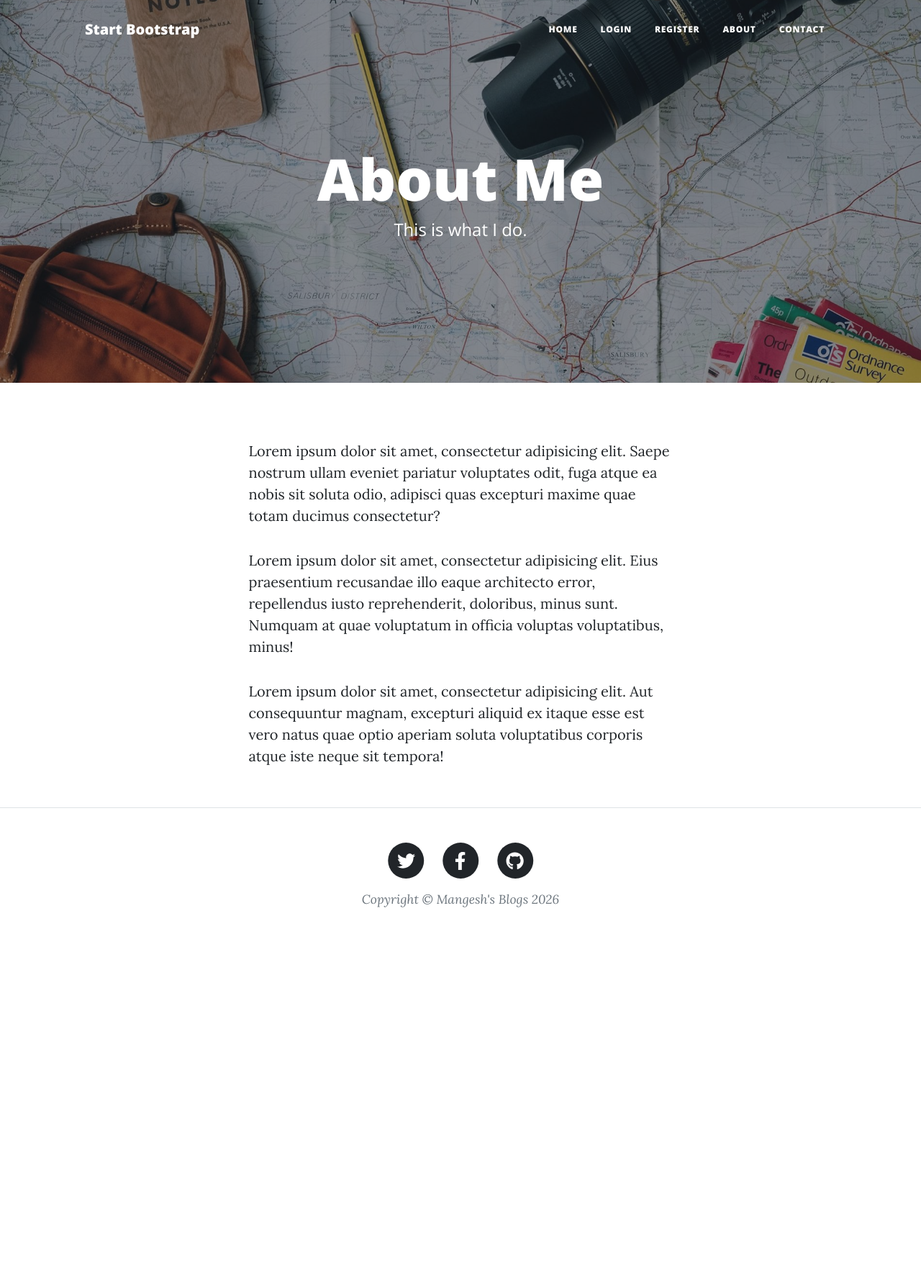
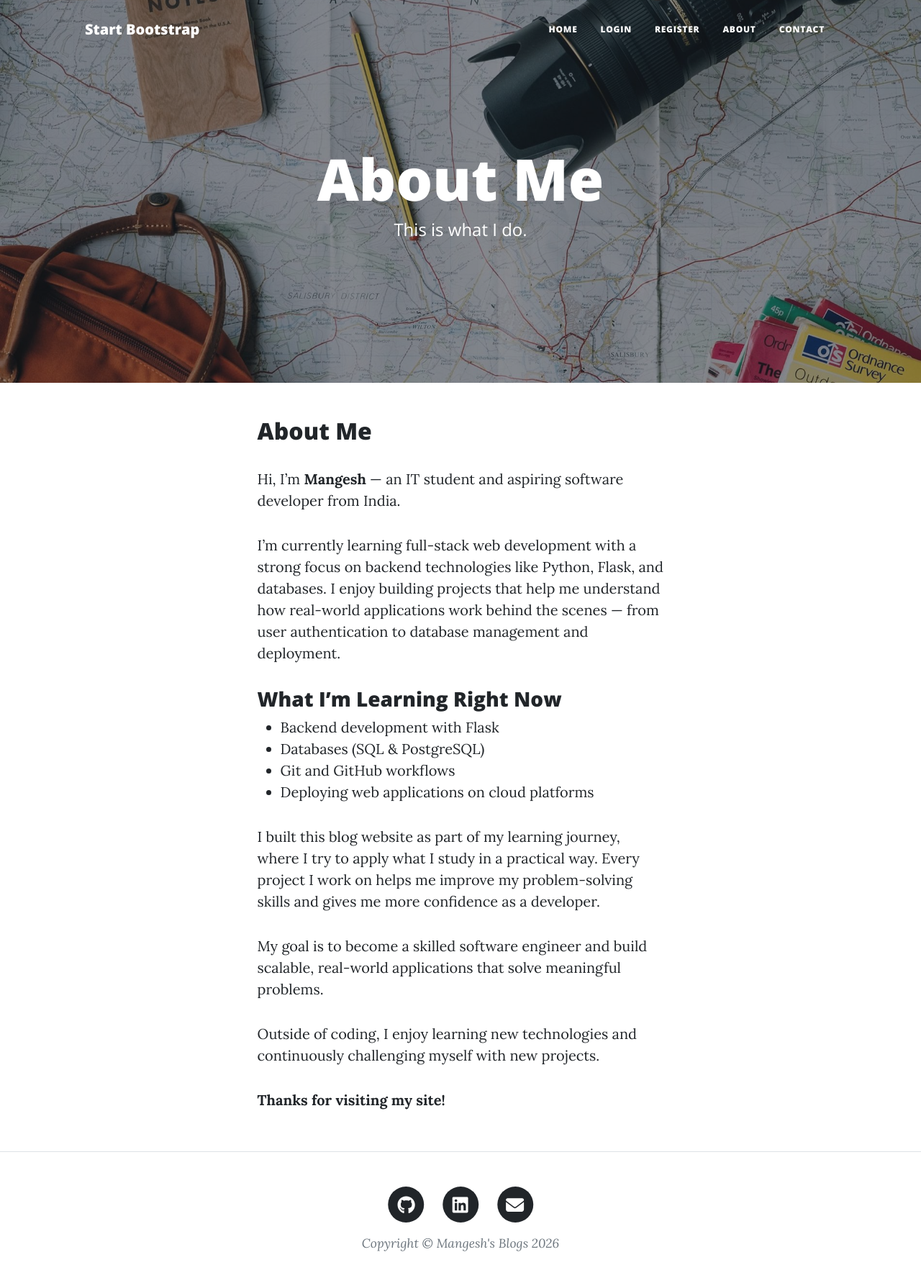
Before and after one commit to mangeshmahajan-code/blog-website, a Flask app: page /about in a window 1280 px wide. Shown: the whole page at 72% size. Before the commit the page ends 1261 px from the top, so only its background shows below. Run offline with Flask 3, Linux system fonts and the light colour scheme; some libraries are stand-ins or nearby versions.

Commit message:
Fix the footer and about section

```diff
--- a/main.py
+++ b/main.py
@@ -242,18 +242,15 @@ def send_email(name,email,phone,message):
 
     message = f"Subject: New Message\n\nName:{name}\nEmail:{email}\nPhone:{phone}\nMessage:{message}"
 
-    connection = smtplib.SMTP("smtp.gmail.com",587)
-    connection.starttls()
+    with smtplib.SMTP_SSL("smtp.gmail.com",465,timeout=30) as connection :
+        connection.login(user=my_email,password=password)
 
-    connection.login(user=my_email,password=password)
+        connection.sendmail(
+            from_addr=my_email,
+            to_addrs=my_email,
+            msg=message
+        )
 
-    connection.sendmail(
-        from_addr=my_email,
-        to_addrs=my_email,
-        msg=message
-    )
-
-    connection.close()
 
 if __name__ == "__main__":
     app.run(debug=False)
--- a/templates/about.html
+++ b/templates/about.html
@@ -1,10 +1,7 @@
 {% include "header.html" %}
 
 <!-- Page Header-->
-<header
-  class="masthead"
-  style="background-image: url('../static/assets/img/about-bg.jpg')"
->
+<header class="masthead" style="background-image: url('../static/assets/img/about-bg.jpg')">
   <div class="container position-relative px-4 px-lg-5">
     <div class="row gx-4 gx-lg-5 justify-content-center">
       <div class="col-md-10 col-lg-8 col-xl-7">
@@ -21,24 +18,47 @@
   <div class="container px-4 px-lg-5">
     <div class="row gx-4 gx-lg-5 justify-content-center">
       <div class="col-md-10 col-lg-8 col-xl-7">
+        <section id="about-me" class="about-me">
+          <div class="container">
+            <h2>About Me</h2>
+
             <p>
-          Lorem ipsum dolor sit amet, consectetur adipisicing elit. Saepe
-          nostrum ullam eveniet pariatur voluptates odit, fuga atque ea nobis
-          sit soluta odio, adipisci quas excepturi maxime quae totam ducimus
-          consectetur?
+              Hi, I’m <strong>Mangesh</strong> — an IT student and aspiring software developer from India.
             </p>
+
             <p>
-          Lorem ipsum dolor sit amet, consectetur adipisicing elit. Eius
-          praesentium recusandae illo eaque architecto error, repellendus iusto
-          reprehenderit, doloribus, minus sunt. Numquam at quae voluptatum in
-          officia voluptas voluptatibus, minus!
+              I’m currently learning full-stack web development with a strong focus on backend technologies like Python,
+              Flask, and databases. I enjoy building projects that help me understand how real-world applications work
+              behind the scenes — from user authentication to database management and deployment.
             </p>
+
+            <h3>What I’m Learning Right Now</h3>
+            <ul>
+              <li>Backend development with Flask</li>
+              <li>Databases (SQL & PostgreSQL)</li>
+              <li>Git and GitHub workflows</li>
+              <li>Deploying web applications on cloud platforms</li>
+            </ul>
+
             <p>
-          Lorem ipsum dolor sit amet, consectetur adipisicing elit. Aut
-          consequuntur magnam, excepturi aliquid ex itaque esse est vero natus
-          quae optio aperiam soluta voluptatibus corporis atque iste neque sit
-          tempora!
+              I built this blog website as part of my learning journey, where I try to apply what I study in a practical
+              way. Every project I work on helps me improve my problem-solving skills and gives me more confidence as a
+              developer.
             </p>
+
+            <p>
+              My goal is to become a skilled software engineer and build scalable, real-world applications that solve
+              meaningful problems.
+            </p>
+
+            <p>
+              Outside of coding, I enjoy learning new technologies and continuously challenging myself with new
+              projects.
+            </p>
+
+            <p><strong>Thanks for visiting my site!</strong></p>
+          </div>
+        </section>
       </div>
     </div>
   </div>
--- a/templates/footer.html
+++ b/templates/footer.html
@@ -3,41 +3,58 @@
     <div class="container px-4 px-lg-5">
         <div class="row gx-4 gx-lg-5 justify-content-center">
             <div class="col-md-10 col-lg-8 col-xl-7">
+
+                <!-- Social Icons -->
                 <ul class="list-inline text-center">
+
+                    <!-- GitHub -->
                     <li class="list-inline-item">
-                        <a href="#!">
-                            <span class="fa-stack fa-lg">
-                                <i class="fas fa-circle fa-stack-2x"></i>
-                                <i class="fab fa-twitter fa-stack-1x fa-inverse"></i>
-                            </span>
-                        </a>
-                    </li>
-                    <li class="list-inline-item">
-                        <a href="#!">
-                            <span class="fa-stack fa-lg">
-                                <i class="fas fa-circle fa-stack-2x"></i>
-                                <i class="fab fa-facebook-f fa-stack-1x fa-inverse"></i>
-                            </span>
-                        </a>
-                    </li>
-                    <li class="list-inline-item">
-                        <a href="#!">
+                        <a href="https://github.com/mangeshmahajan-code" target="_blank">
                             <span class="fa-stack fa-lg">
                                 <i class="fas fa-circle fa-stack-2x"></i>
                                 <i class="fab fa-github fa-stack-1x fa-inverse"></i>
                             </span>
                         </a>
                     </li>
+
+                    <!-- LinkedIn -->
+                    <li class="list-inline-item">
+                        <a href="https://www.linkedin.com/in/mangeshmahajan05" target="_blank">
+                            <span class="fa-stack fa-lg">
+                                <i class="fas fa-circle fa-stack-2x"></i>
+                                <i class="fab fa-linkedin fa-stack-1x fa-inverse"></i>
+                            </span>
+                        </a>
+                    </li>
+
+                    <!-- Email -->
+                    <li class="list-inline-item">
+                        <a href="mailto:mangesham001@gmail.com">
+                            <span class="fa-stack fa-lg">
+                                <i class="fas fa-circle fa-stack-2x"></i>
+                                <i class="fas fa-envelope fa-stack-1x fa-inverse"></i>
+                            </span>
+                        </a>
+                    </li>
+
                 </ul>
-                <div class="small text-center text-muted fst-italic">Copyright &copy; Mangesh's Blogs 2026</div>
+
+                <!-- Copyright -->
+                <div class="small text-center text-muted fst-italic">
+                    Copyright &copy; Mangesh's Blogs 2026
+                </div>
+
             </div>
         </div>
     </div>
 </footer>
+
 <!-- Bootstrap core JS-->
 <script src="https://cdn.jsdelivr.net/npm/bootstrap@5.2.3/dist/js/bootstrap.bundle.min.js"></script>
+
 <!-- Core theme JS-->
 <script src="{{ url_for('static', filename='js/scripts.js') }}"></script>
+
 </body>
 
 </html>
```
Lines whose indentation alone changed are shown as unchanged.
